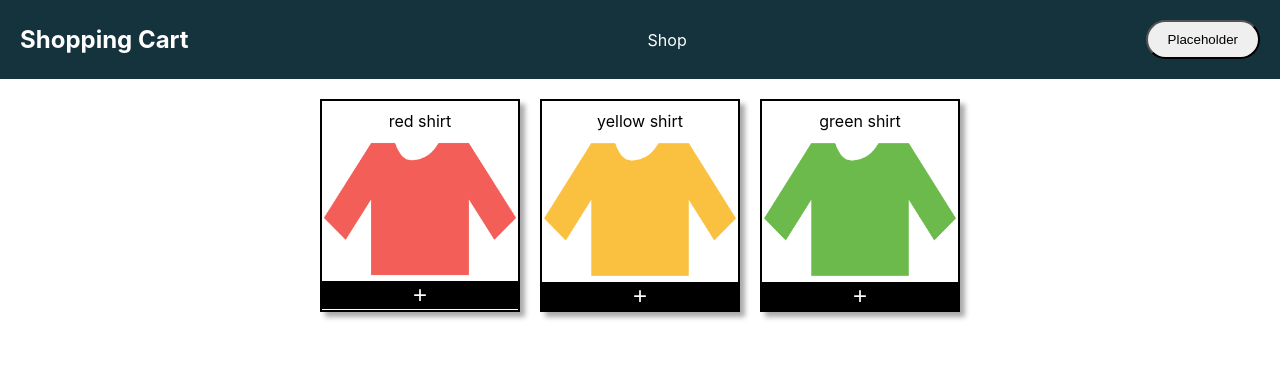
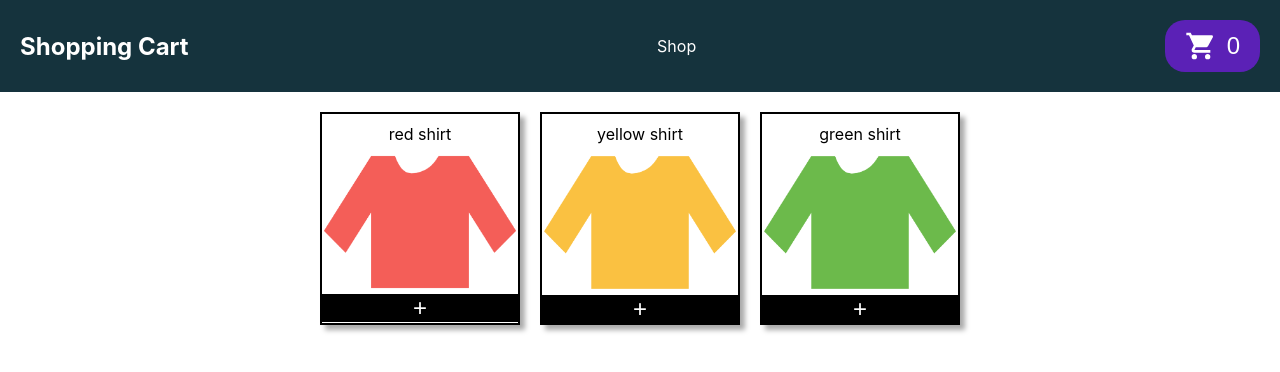
Before and after one commit to seelengxd/odin-shopping-cart, a React (Create React App) app: page /shop in a window 1280 px wide. Shown: the top 372 px of the page. Built offline with nearby package versions, Linux system fonts and the light colour scheme.

Commit message:
feat: use redux toolkit to manage state

```diff
--- a/package.json
+++ b/package.json
@@ -3,11 +3,13 @@
   "version": "0.1.0",
   "private": true,
   "dependencies": {
+    "@reduxjs/toolkit": "^1.9.1",
     "@testing-library/jest-dom": "^5.16.5",
     "@testing-library/react": "^13.4.0",
     "@testing-library/user-event": "^13.5.0",
     "react": "^18.2.0",
     "react-dom": "^18.2.0",
+    "react-redux": "^8.0.5",
     "react-router-dom": "^6.5.0",
     "react-scripts": "5.0.1",
     "web-vitals": "^2.1.4"
--- a/src/App.css
+++ b/src/App.css
@@ -124,3 +124,14 @@ button > img {
 .item-card > img {
   width: 100%;
 }
+
+nav button {
+  color: white;
+  background-color: #5b21b6;
+  border: none;
+  display: flex;
+  gap: 10px;
+  align-items: center;
+  font-size: 1.5rem;
+  cursor: pointer;
+}
--- a/src/App.js
+++ b/src/App.js
@@ -2,10 +2,13 @@ import "./App.css";
 import Nav from "./components/Nav";
 import Shop from "./components/Shop";
 import Home from "./components/Home";
+import { store } from "./redux/store";
+import { Provider } from "react-redux";
 import { BrowserRouter, Routes, Route } from "react-router-dom";
 
 function App() {
   return (
+    <Provider store={store}>
       <BrowserRouter>
         <Nav />
         <Routes>
@@ -13,6 +16,7 @@ function App() {
           <Route path="/shop" element={<Shop />} />
         </Routes>
       </BrowserRouter>
+    </Provider>
   );
 }
 
--- a/src/components/ItemCard.js
+++ b/src/components/ItemCard.js
@@ -1,10 +1,15 @@
+import { useDispatch } from "react-redux";
+import { modify } from "../redux/cartSlice";
+
 function ItemCard({ item }) {
+  const dispatch = useDispatch();
   return (
     <div class="item-card">
       <p>{item.name}</p>
       <img src={item.src} />
-      <button>+</button>
-      {/* {item.quantity} */}
+      <button onClick={() => dispatch(modify({ id: item.id, change: 1 }))}>
+        +
+      </button>
     </div>
   );
 }
--- a/src/components/Nav.js
+++ b/src/components/Nav.js
@@ -1,13 +1,19 @@
+import { useSelector } from "react-redux";
 import { Link } from "react-router-dom";
+import shoppingCart from "../assets/cart.svg";
 
 function Nav() {
+  const cart = useSelector((state) => state.cart.cart);
+  const itemCount = cart.reduce((prev, item) => (prev += item.quantity), 0);
   return (
     <nav>
       <Link to="/">
         <h1>Shopping Cart</h1>
       </Link>
       <Link to="/shop">Shop</Link>
-      <button>Placeholder</button>
+      <button>
+        <img src={shoppingCart} /> {itemCount}
+      </button>
     </nav>
   );
 }
--- a/src/components/Shop.js
+++ b/src/components/Shop.js
@@ -1,35 +1,11 @@
 import ItemCard from "./ItemCard";
-import redShirt from "../assets/red.png";
-import yellowShirt from "../assets/yellow.png";
-import greenShirt from "../assets/green.png";
+import { useDispatch, useSelector } from "react-redux";
 
 function Shop() {
-  const cart = [
-    {
-      id: 1,
-      name: "red shirt",
-      price: 1.0,
-      quantity: 0,
-      src: redShirt,
-    },
-    {
-      id: 2,
-      name: "yellow shirt",
-      price: 1.0,
-      quantity: 0,
-      src: yellowShirt,
-    },
-    {
-      id: 3,
-      name: "green shirt",
-      price: 1.0,
-      quantity: 0,
-      src: greenShirt,
-    },
-  ];
+  const cart = useSelector((state) => state.cart.cart);
   return (
     <div>
-      <div class="container">
+      <div className="container">
         {cart.map((item) => (
           <ItemCard item={item} />
         ))}
--- /dev/null
+++ b/src/redux/cartSlice.js
@@ -0,0 +1,46 @@
+import { createSlice } from "@reduxjs/toolkit";
+import redShirt from "../assets/red.png";
+import yellowShirt from "../assets/yellow.png";
+import greenShirt from "../assets/green.png";
+
+const initialState = {
+  cart: [
+    {
+      id: 1,
+      name: "red shirt",
+      price: 1.0,
+      quantity: 0,
+      src: redShirt,
+    },
+    {
+      id: 2,
+      name: "yellow shirt",
+      price: 1.0,
+      quantity: 0,
+      src: yellowShirt,
+    },
+    {
+      id: 3,
+      name: "green shirt",
+      price: 1.0,
+      quantity: 0,
+      src: greenShirt,
+    },
+  ],
+};
+
+export const cartSlice = createSlice({
+  name: "cart",
+  initialState,
+  reducers: {
+    modify: (state, action) => {
+      const { id, change } = action.payload;
+      state.cart.filter((item) => item.id === id)[0].quantity += change;
+    },
+  },
+});
+
+// Action creators are generated for each case reducer function
+export const { modify } = cartSlice.actions;
+
+export default cartSlice.reducer;
--- /dev/null
+++ b/src/redux/store.js
@@ -0,0 +1,6 @@
+import { configureStore } from "@reduxjs/toolkit";
+import cartSlice from "./cartSlice";
+
+export const store = configureStore({
+  reducer: { cart: cartSlice },
+});
```
Also changed, not shown: src/assets/cart.svg (added), 1 other file (tests, documents, lock files or other folders). Lines whose indentation alone changed are shown as unchanged.
